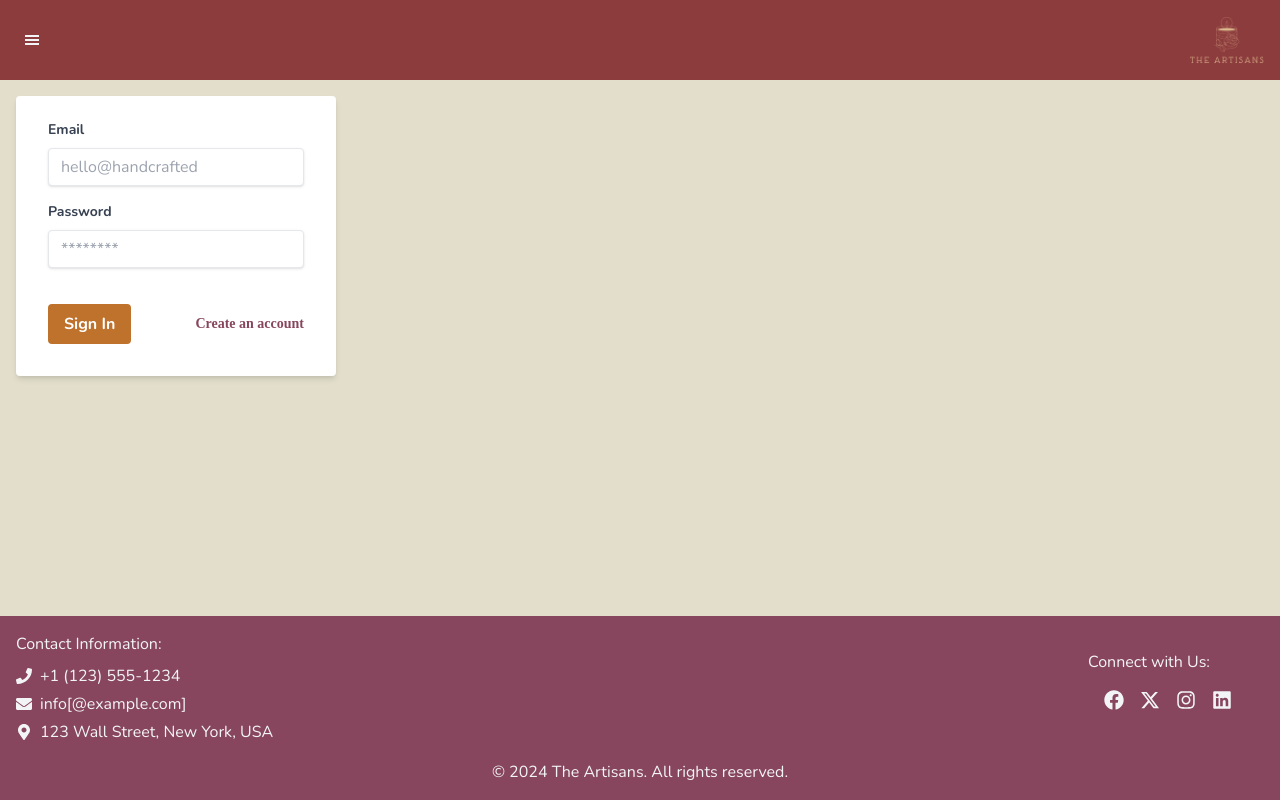
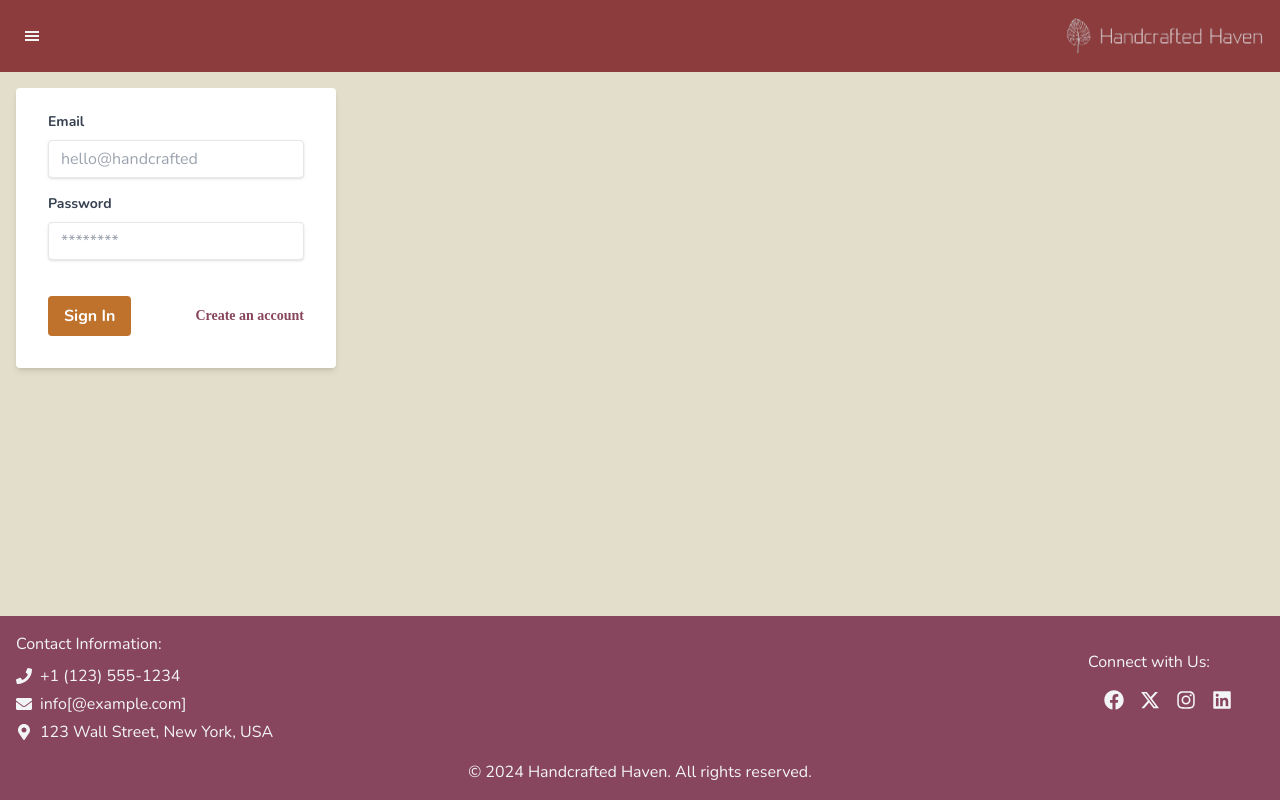
Before and after one commit to MATTALUI/wdd430-group3, a Next.js app: page /login in a window 1280 px wide. Built offline with nearby package versions, Linux system fonts and the light colour scheme; no server answers; a web font is replaced by a local one.

Commit message:
Update name and logo

```diff
--- a/src/app/layout.tsx
+++ b/src/app/layout.tsx
@@ -9,15 +9,15 @@ import { SessionProvider } from "next-auth/react";
 const nunito = Nunito({ subsets: ["latin"] });
 
 export const metadata: Metadata = {
-  title: "The Artisans",
+  title: "Handcrafted Haven",
   description: "A marketplace for artisans",
   openGraph: {
-    title: "The Artisans",
+    title: "Handcrafted Haven",
     description: "A marketplace for artisans",
     type: "website",
     locale: "en_US",
     url: "https://wdd430-group3.vercel.app",
-    siteName: "The Artisans",
+    siteName: "Handcrafted Haven",
   },
 };
 
--- a/src/components/Footer.tsx
+++ b/src/components/Footer.tsx
@@ -51,7 +51,7 @@ export default function Footer() {
             </div>
           </div>
         </div>
-        <p className="text-center mt-4">© 2024 The Artisans. All rights reserved.</p>
+        <p className="text-center mt-4">© 2024 Handcrafted Haven. All rights reserved.</p>
       </div>
     </footer>
   );
--- a/src/components/Navbar.tsx
+++ b/src/components/Navbar.tsx
@@ -2,7 +2,7 @@
 import { useCallback, useState } from "react";
 import SideNav from "./SideNav";
 import { GiHamburgerMenu } from "react-icons/gi";
-import logoImage from "../../public/images/logo-bg.png";
+import logoImage from "../../public/images/logo-hh.png";
 import Image from 'next/image';
 
 export default function Navbar() {
@@ -27,10 +27,10 @@ export default function Navbar() {
         <div>
         <Image
             src={logoImage}
-            alt="The Artisans"
+            alt="Handcrafted Haven"
             placeholder="blur"
             style={{
-              width: '75px',
+              width: '200px',
               height: 'auto'}}
             />
         </div>
```
Also changed, not shown: public/images/logo-hh.png (added).
